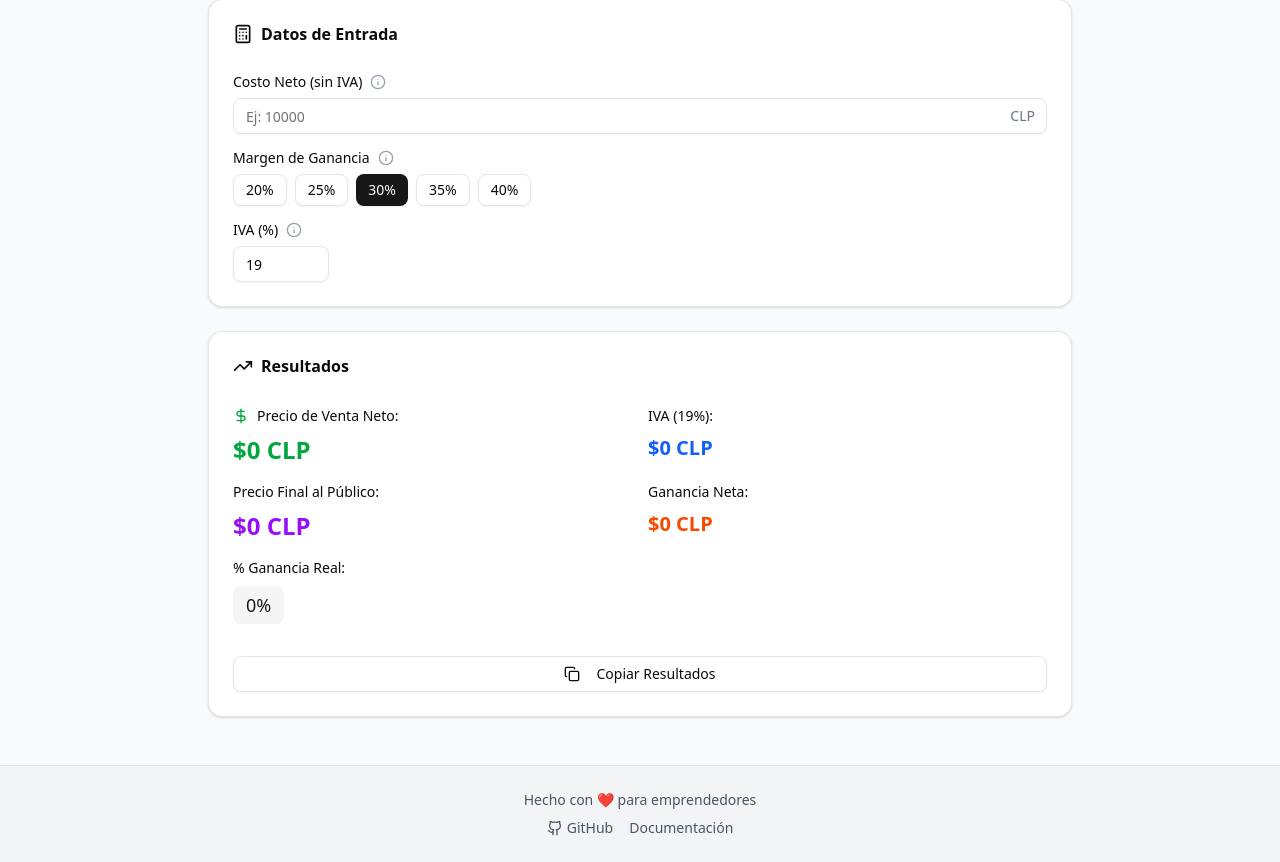
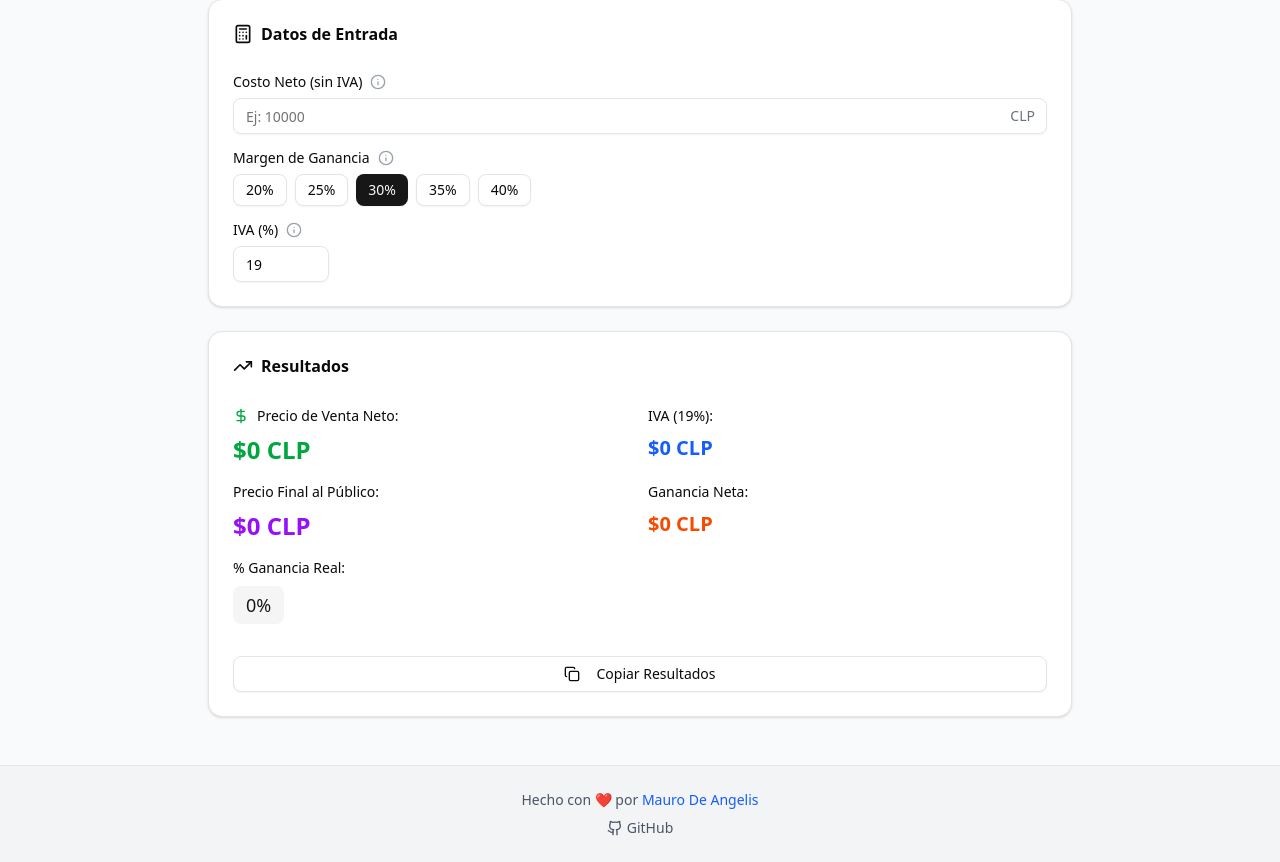
Before and after one commit to drususdark/calculadora-precios, a React (Vite) app: page / in a window 1280 px wide. Shown: the part 325-1187 px from the top of the page. Built offline with nearby package versions, Linux system fonts and the light colour scheme.

Commit message:
Update Footer.jsx

```diff
--- a/src/components/Footer.jsx
+++ b/src/components/Footer.jsx
@@ -5,11 +5,19 @@ export function Footer() {
     <footer className="bg-gray-100 py-6 px-4 border-t">
       <div className="max-w-4xl mx-auto text-center">
         <p className="text-gray-600 text-sm mb-2">
-          Hecho con ❤️ para emprendedores
+          Hecho con ❤️ por{' '}
+          <a
+            href="https://www.instagram.com/drusus13"
+            target="_blank"
+            rel="noopener noreferrer"
+            className="text-blue-600 hover:text-blue-800 transition-colors font-medium"
+          >
+            Mauro De Angelis
+          </a>
         </p>
-        <div className="flex items-center justify-center gap-4">
+        <div className="flex items-center justify-center">
           <a
-            href="https://github.com"
+            href="https://github.com/drususdark/calculadora-precios"
             target="_blank"
             rel="noopener noreferrer"
             className="text-gray-600 hover:text-blue-600 transition-colors flex items-center gap-1 text-sm"
@@ -17,14 +25,8 @@ export function Footer() {
             <Github className="h-4 w-4" />
             <span>GitHub</span>
           </a>
-          <a
-            href="#"
-            className="text-gray-600 hover:text-blue-600 transition-colors text-sm"
-          >
-            Documentación
-          </a>
         </div>
       </div>
     </footer>
-  )
+   )
 }
```
